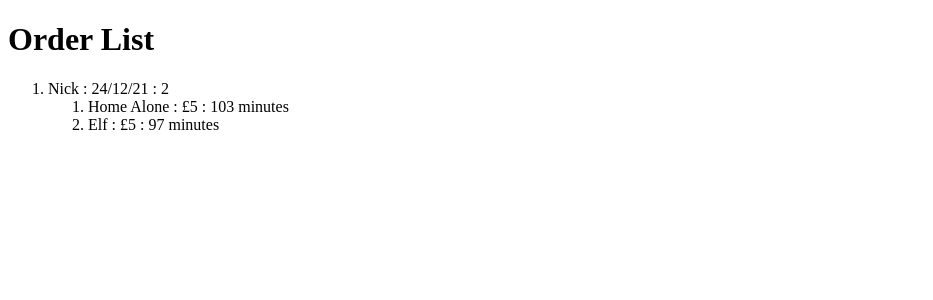
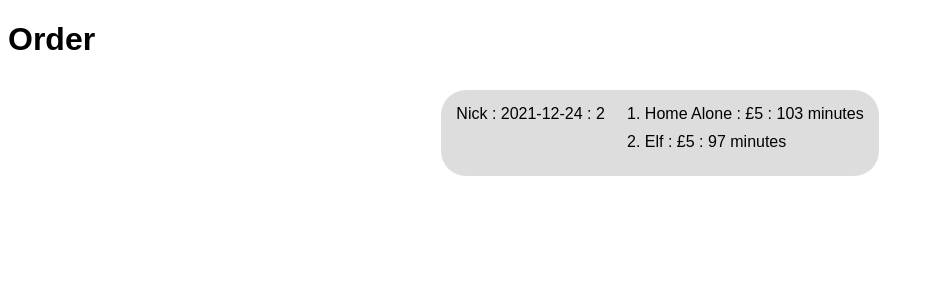
Before and after one commit to TheFonz270/Flask_Lab_Films, a Flask app: page /order/1 in a window 1280 px wide. Shown: the top 300 px of the page, without its empty margins (0-933 px from the left). Run offline with Flask 2, Linux system fonts and the light colour scheme.

Commit message:
changed date variable type and added css.

```diff
--- a/models/orders_made.py
+++ b/models/orders_made.py
@@ -1,3 +1,4 @@
+import datetime
 from models.films import Film
 from models.orders import Order
 
@@ -7,7 +8,7 @@
 film4 = Film("Home Alone", 5, 103)
 film5 = Film("Elf", 5, 97)
 
-order1 = Order("Phil", "02/11/21", [film1, film2, film3])
-order2 = Order("Nick", "24/12/21", [film4, film5])
+order1 = Order("Phil", datetime.date(2021, 11, 2), [film1, film2, film3])
+order2 = Order("Nick", datetime.date(2021, 12, 24), [film4, film5])
 
 orders_list = [order1, order2]
--- /dev/null
+++ b/static/style.css
@@ -0,0 +1,33 @@
+body {
+    font-family:Arial, Helvetica, sans-serif
+}
+
+ol {
+    margin:0px;
+}
+
+main > ol {
+    margin-bottom:0 0 10px;
+}
+
+ol > li {
+
+}
+
+main > .order_card {
+    display:flex;
+    justify-content: center;
+}
+
+.order_card > li {
+    margin:10px 25px;
+    padding:15px;
+    background-color:#dddddd;
+    border-radius: 25px;
+    display:flex;
+    list-style:none;
+}
+
+.order_card >li > ol > li {
+    padding-bottom:10px;
+}
--- a/templates/order.html
+++ b/templates/order.html
@@ -4,17 +4,20 @@
     <meta charset="UTF-8">
     <meta http-equiv="X-UA-Compatible" content="IE=edge">
     <meta name="viewport" content="width=device-width, initial-scale=1.0">
+    <link rel="stylesheet" href="{{ url_for('static', filename='style.css') }}">
     <title>Orders</title>
 </head>
 <body>
-    <h1>Order List</h1>
-    <ol>
-        <li>{{order.name}} : {{order.date}} : {{order.quantity}}</li>
+    <h1>Order</h1>
+    <main>
+    <ol class="order_card">
+        <li>{{order.name}} : {{order.date}} : {{order.quantity}}
         <ol>
         {% for film in order.films%}
             <li>{{film.title}} : £{{film.price}} : {{film.runtime}} minutes</li>
         {% endfor %}
-        </ol>
+        </ol></li>
     </ol>
+    </main>
 </body>
 </html>
```
Also changed, not shown: templates/index.html (+6 -3 lines).
